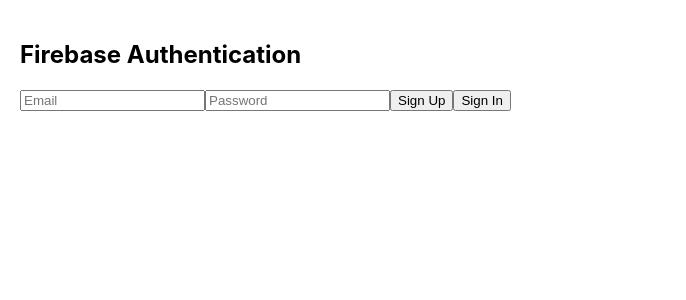
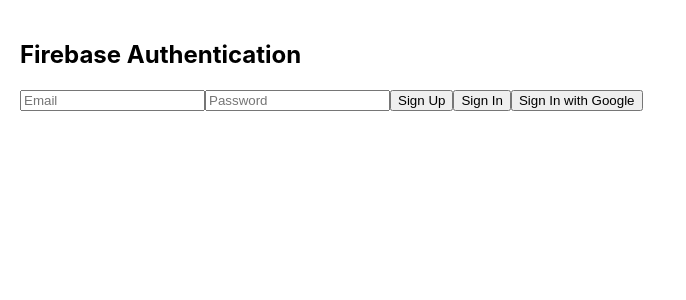
Before and after one commit to eoinharts/Habit-Tracker, a React (Create React App) app: page / in a window 1280 px wide. Shown: the top 300 px of the page, without its empty margins (0-686 px from the left). Built offline with nearby package versions, Linux system fonts and the light colour scheme; no server answers.

Commit message:
Added Google Auth

```diff
--- a/src/auth.js
+++ b/src/auth.js
@@ -1,6 +1,14 @@
 import React, { useState } from "react";
 import { auth } from "./firebaseConfig";
-import { createUserWithEmailAndPassword, signInWithEmailAndPassword, signOut } from "firebase/auth";
+import {
+  GoogleAuthProvider,
+  signInWithPopup,
+  createUserWithEmailAndPassword,
+  signInWithEmailAndPassword,
+  signOut
+} from "firebase/auth";
+
+const provider = new GoogleAuthProvider();
 
 const Auth = () => {
   const [email, setEmail] = useState("");
@@ -12,8 +20,7 @@
     try {
       const userCredential = await createUserWithEmailAndPassword(auth, email, password);
       setUser(userCredential.user);
-      setError(""); // Clear error message on success
-      console.log("User signed up:", userCredential.user);
+      setError("");
     } catch (err) {
       setError(err.message);
     }
@@ -23,8 +30,17 @@
     try {
       const userCredential = await signInWithEmailAndPassword(auth, email, password);
       setUser(userCredential.user);
-      setError(""); // Clear error message on success
-      console.log("User signed in:", userCredential.user);
+      setError("");
+    } catch (err) {
+      setError(err.message);
+    }
+  };
+
+  const signInWithGoogle = async () => {
+    try {
+      const userCredential = await signInWithPopup(auth, provider);
+      setUser(userCredential.user);
+      setError("");
     } catch (err) {
       setError(err.message);
     }
@@ -34,7 +50,6 @@
     try {
       await signOut(auth);
       setUser(null);
-      console.log("User logged out");
     } catch (err) {
       console.error(err.message);
     }
@@ -51,20 +66,11 @@
         </div>
       ) : (
         <div>
-          <input
-            type="email"
-            placeholder="Email"
-            value={email}
-            onChange={(e) => setEmail(e.target.value)}
-          />
-          <input
-            type="password"
-            placeholder="Password"
-            value={password}
-            onChange={(e) => setPassword(e.target.value)}
-          />
+          <input type="email" placeholder="Email" value={email} onChange={(e) => setEmail(e.target.value)} />
+          <input type="password" placeholder="Password" value={password} onChange={(e) => setPassword(e.target.value)} />
           <button onClick={signUp}>Sign Up</button>
           <button onClick={signIn}>Sign In</button>
+          <button onClick={signInWithGoogle}>Sign In with Google</button>
           {error && <p style={{ color: "red" }}>{error}</p>}
         </div>
       )}
```
Also changed, not shown: 2 other files (tests, documents, lock files or other folders).
